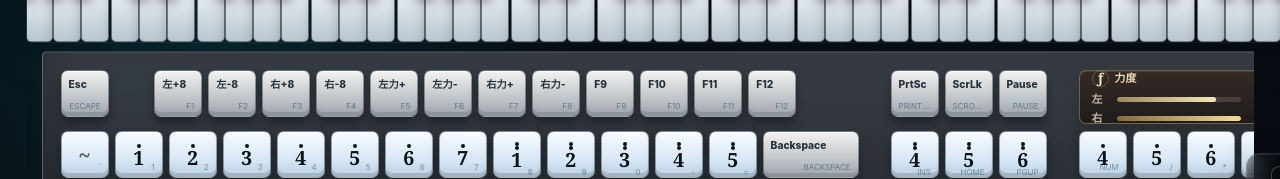
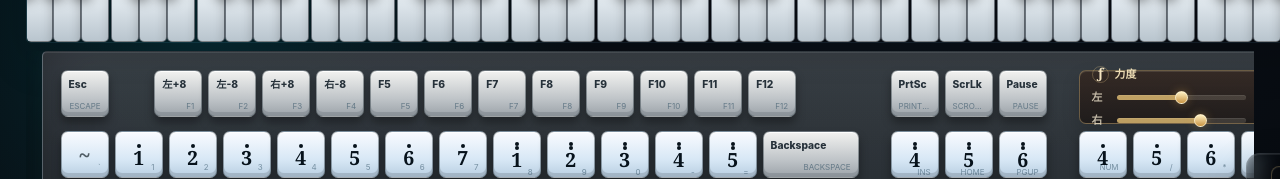
Before and after one commit to Duyao650/musicBoard, a React (Vite) app: page / in a window 1280 px wide. Shown: the part 127-306 px from the top of the page. Built offline with nearby package versions, Linux system fonts and the light colour scheme.

Commit message:
Make hand velocity controls draggable

```diff
--- a/src/main.jsx
+++ b/src/main.jsx
@@ -307,8 +307,6 @@ const rightHandCodes = new Set([
   'NumpadDecimal'
 ]);
 const octaveControlCodes = new Set(['F1', 'F2', 'F3', 'F4']);
-const velocityControlCodes = new Set(['F5', 'F6', 'F7', 'F8']);
-const functionControlCodes = new Set([...octaveControlCodes, ...velocityControlCodes]);
 
 function clampOctaveShift(value) {
   return Math.max(-2, Math.min(2, value));
@@ -334,14 +332,6 @@ function getOctaveControlLabel(code) {
   if (code === 'F2') return '左-8';
   if (code === 'F3') return '右+8';
   if (code === 'F4') return '右-8';
-  return null;
-}
-
-function getVelocityControlLabel(code) {
-  if (code === 'F5') return '左力+';
-  if (code === 'F6') return '左力-';
-  if (code === 'F7') return '右力+';
-  if (code === 'F8') return '右力-';
   return null;
 }
 
@@ -479,7 +469,7 @@ function useSoundfontAudio({ sustain, transpose, handOctaves, handVelocities })
   return { status, play, stop, stopAll };
 }
 
-function useKeyboardTelemetry({ musicMode, onNoteStart, onNoteStop, onStopAll, onOctaveControl, onVelocityControl }) {
+function useKeyboardTelemetry({ musicMode, onNoteStart, onNoteStop, onStopAll, onOctaveControl }) {
   const [activeCodes, setActiveCodes] = useState(() => new Set());
   const [lastEvent, setLastEvent] = useState(null);
   const [events, setEvents] = useState([]);
@@ -494,9 +484,8 @@ function useKeyboardTelemetry({ musicMode, onNoteStart, onNoteStop, onStopAll, o
   const activate = useCallback((code, source = 'keyboard') => {
     const key = keyMap.get(code);
     if (!key) return;
-    if (musicMode && functionControlCodes.has(code)) {
-      if (octaveControlCodes.has(code)) onOctaveControl(code);
-      if (velocityControlCodes.has(code)) onVelocityControl(code);
+    if (musicMode && octaveControlCodes.has(code)) {
+      onOctaveControl(code);
       setActiveCodes((current) => {
         const next = new Set(current);
         next.add(code);
@@ -513,7 +502,7 @@ function useKeyboardTelemetry({ musicMode, onNoteStart, onNoteStop, onStopAll, o
     if (source === 'pointer') previewCodes.current.add(code);
     if (musicMode) onNoteStart(code);
     pushEvent(source === 'pointer' ? 'preview' : 'down', code, key.label);
-  }, [musicMode, onNoteStart, onOctaveControl, onVelocityControl, pushEvent]);
+  }, [musicMode, onNoteStart, onOctaveControl, pushEvent]);
 
   const release = useCallback((code, source = 'keyboard') => {
     const key = keyMap.get(code);
@@ -539,10 +528,9 @@ function useKeyboardTelemetry({ musicMode, onNoteStart, onNoteStop, onStopAll, o
     const handleDown = (event) => {
       if (!keyMap.has(event.code)) return;
       event.preventDefault();
-      if (musicMode && functionControlCodes.has(event.code)) {
+      if (musicMode && octaveControlCodes.has(event.code)) {
         if (!event.repeat) {
-          if (octaveControlCodes.has(event.code)) onOctaveControl(event.code);
-          if (velocityControlCodes.has(event.code)) onVelocityControl(event.code);
+          onOctaveControl(event.code);
           setActiveCodes((current) => {
             const next = new Set(current);
             next.add(event.code);
@@ -582,7 +570,7 @@ function useKeyboardTelemetry({ musicMode, onNoteStart, onNoteStop, onStopAll, o
       window.removeEventListener('keyup', handleUp);
       window.removeEventListener('blur', clear);
     };
-  }, [clear, musicMode, onNoteStart, onOctaveControl, onVelocityControl, pushEvent, release]);
+  }, [clear, musicMode, onNoteStart, onOctaveControl, pushEvent, release]);
 
   return { activeCodes, lastEvent, events, activate, release, clear };
 }
@@ -764,7 +752,6 @@ function Keycap({ item, active, musicMode, keySignature, handOctaves, onPreviewS
   const isMusicKey = Boolean(musicLabel);
   const isTransposeKey = musicMode && item.code === 'Space';
   const octaveControlLabel = musicMode ? getOctaveControlLabel(item.code) : null;
-  const velocityControlLabel = musicMode ? getVelocityControlLabel(item.code) : null;
   return (
     <button
       className={`keycap ${active ? 'is-active' : ''} ${isMusicKey ? 'is-music-key' : ''} ${isTransposeKey ? 'is-transpose-key' : ''} tone-${item.tone || 'cyan'}`}
@@ -796,11 +783,6 @@ function Keycap({ item, active, musicMode, keySignature, handOctaves, onPreviewS
           <span className="key-label">{octaveControlLabel}</span>
           <span className="key-code">{item.label}</span>
         </>
-      ) : velocityControlLabel ? (
-        <>
-          <span className="key-label">{velocityControlLabel}</span>
-          <span className="key-code">{item.label}</span>
-        </>
       ) : isMusicKey ? (
         <>
           <MusicNote value={musicLabel} />
@@ -817,7 +799,11 @@ function Keycap({ item, active, musicMode, keySignature, handOctaves, onPreviewS
   );
 }
 
-function VelocityPanel({ handVelocities }) {
+function VelocityPanel({ handVelocities, onChange }) {
+  const updateVelocity = (hand, value) => {
+    onChange(hand, clampHandVelocity(Number(value)));
+  };
+
   return (
     <div className="velocity-panel" aria-label="左右手力度">
       <div className="velocity-title">
@@ -826,23 +812,39 @@ function VelocityPanel({ handVelocities }) {
       </div>
       <div className="velocity-meter-row">
         <span className="velocity-hand">左</span>
-        <div className="velocity-track">
-          <span className="velocity-fill left-fill" style={{ '--velocity': `${handVelocities.left}%` }} />
-        </div>
+        <input
+          className="velocity-slider left-slider"
+          type="range"
+          min="20"
+          max="140"
+          step="1"
+          value={handVelocities.left}
+          aria-label="左手力度"
+          style={{ '--velocity': `${((handVelocities.left - 20) / 120) * 100}%` }}
+          onChange={(event) => updateVelocity('left', event.target.value)}
+        />
         <strong>{handVelocities.left}</strong>
       </div>
       <div className="velocity-meter-row">
         <span className="velocity-hand">右</span>
-        <div className="velocity-track">
-          <span className="velocity-fill right-fill" style={{ '--velocity': `${handVelocities.right}%` }} />
-        </div>
+        <input
+          className="velocity-slider right-slider"
+          type="range"
+          min="20"
+          max="140"
+          step="1"
+          value={handVelocities.right}
+          aria-label="右手力度"
+          style={{ '--velocity': `${((handVelocities.right - 20) / 120) * 100}%` }}
+          onChange={(event) => updateVelocity('right', event.target.value)}
+        />
         <strong>{handVelocities.right}</strong>
       </div>
     </div>
   );
 }
 
-function KeyboardBoard({ activeCodes, musicMode, keySignature, handOctaves, handVelocities, activate, release }) {
+function KeyboardBoard({ activeCodes, musicMode, keySignature, handOctaves, handVelocities, onHandVelocityChange, activate, release }) {
   const renderRows = (rows, className) => (
     <div className={className}>
       {rows.map((row, index) => (
@@ -871,7 +873,7 @@ function KeyboardBoard({ activeCodes, musicMode, keySignature, handOctaves, hand
         <div className="keyboard-layout">
           {renderRows(mainRows, 'key-zone main-zone')}
           {renderRows(systemRows, 'key-zone system-zone')}
-          {musicMode && <VelocityPanel handVelocities={handVelocities} />}
+          {musicMode && <VelocityPanel handVelocities={handVelocities} onChange={onHandVelocityChange} />}
           {renderRows(navRows, 'key-zone nav-zone')}
           {renderRows(arrowRows, 'key-zone arrow-zone')}
           {renderRows(numpadRows, 'key-zone numpad-zone')}
@@ -959,14 +961,8 @@ function App() {
     });
   }, []);
 
-  const handleVelocityControl = useCallback((code) => {
-    setHandVelocities((current) => {
-      if (code === 'F5') return { ...current, left: clampHandVelocity(current.left + 5) };
-      if (code === 'F6') return { ...current, left: clampHandVelocity(current.left - 5) };
-      if (code === 'F7') return { ...current, right: clampHandVelocity(current.right + 5) };
-      if (code === 'F8') return { ...current, right: clampHandVelocity(current.right - 5) };
-      return current;
-    });
+  const handleHandVelocityChange = useCallback((hand, value) => {
+    setHandVelocities((current) => ({ ...current, [hand]: clampHandVelocity(value) }));
   }, []);
 
   const { activeCodes, activate, release } = useKeyboardTelemetry({
@@ -974,8 +970,7 @@ function App() {
     onNoteStart: handleNoteStart,
     onNoteStop: handleNoteStop,
     onStopAll: handleStopAll,
-    onOctaveControl: handleOctaveControl,
-    onVelocityControl: handleVelocityControl
+    onOctaveControl: handleOctaveControl
   });
   const activeMidiSet = useMemo(() => {
     if (!musicMode) return new Set();
@@ -1106,6 +1101,7 @@ function App() {
           keySignature={keySignature}
           handOctaves={handOctaves}
           handVelocities={handVelocities}
+          onHandVelocityChange={handleHandVelocityChange}
           activate={activate}
           release={release}
         />
--- a/src/styles.css
+++ b/src/styles.css
@@ -917,25 +917,58 @@ body.classical-theme::before {
   font-weight: 800;
 }
 
-.velocity-track {
-  position: relative;
+.velocity-slider {
+  width: 100%;
+  height: 16px;
+  margin: 0;
+  appearance: none;
+  cursor: pointer;
+  background: transparent;
+}
+
+.velocity-slider::-webkit-slider-runnable-track {
   height: 5px;
-  overflow: hidden;
+  border-radius: 999px;
+  background:
+    linear-gradient(90deg, rgba(255, 214, 128, 0.7) 0 var(--velocity), rgba(255, 244, 219, 0.14) var(--velocity) 100%);
+  box-shadow: inset 0 1px rgba(255, 255, 255, 0.08);
+}
+
+.velocity-slider::-webkit-slider-thumb {
+  width: 13px;
+  height: 13px;
+  margin-top: -4px;
+  appearance: none;
+  border: 1px solid rgba(255, 248, 220, 0.72);
+  border-radius: 50%;
+  background: linear-gradient(180deg, #fff1c2, #c99443);
+  box-shadow: 0 0 10px rgba(226, 171, 78, 0.38);
+}
+
+.velocity-slider::-moz-range-track {
+  height: 5px;
   border-radius: 999px;
   background: rgba(255, 244, 219, 0.14);
 }
 
-.velocity-fill {
-  position: absolute;
-  inset: 0 auto 0 0;
-  width: min(var(--velocity), 100%);
-  border-radius: inherit;
-  background: linear-gradient(90deg, rgba(255, 214, 128, 0.48), rgba(255, 244, 196, 0.94));
-  box-shadow: 0 0 10px rgba(226, 171, 78, 0.28);
+.velocity-slider::-moz-range-progress {
+  height: 5px;
+  border-radius: 999px;
+  background: rgba(255, 214, 128, 0.7);
 }
 
-.right-fill {
-  background: linear-gradient(90deg, rgba(210, 157, 72, 0.48), rgba(255, 229, 160, 0.94));
+.velocity-slider::-moz-range-thumb {
+  width: 13px;
+  height: 13px;
+  border: 1px solid rgba(255, 248, 220, 0.72);
+  border-radius: 50%;
+  background: linear-gradient(180deg, #fff1c2, #c99443);
+  box-shadow: 0 0 10px rgba(226, 171, 78, 0.38);
+}
+
+.velocity-slider:focus-visible {
+  outline: 1px solid rgba(255, 229, 160, 0.68);
+  outline-offset: 3px;
 }
 
 .velocity-meter-row strong {
```
